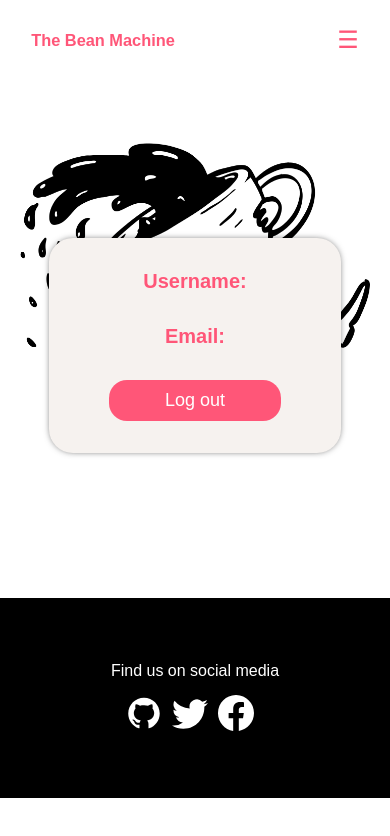
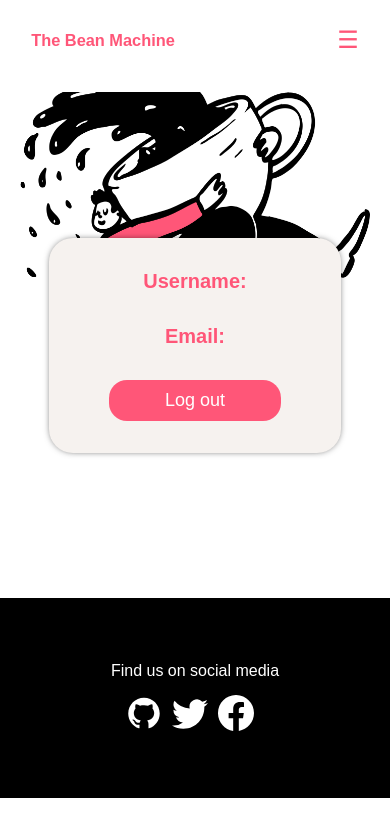
Before and after one commit to jonatan3921/The-Bean-Machine-Enhanced, a React (Vite) app: page /account/1 in a window 390 px wide. Shown: the top 836 px of the page. Built offline with nearby package versions, Linux system fonts and the light colour scheme; no server answers.

Commit message:
extra changes to the media query

```diff
--- a/src/pages/Account/Account.css
+++ b/src/pages/Account/Account.css
@@ -67,7 +67,7 @@
 @media screen and (max-width: 400px) {
     .account-page {
         min-height: 60vh;
-        background-position: 0px 40px;
+        background-position: 0px -30px;
     }
 
     .account-container p {
```
